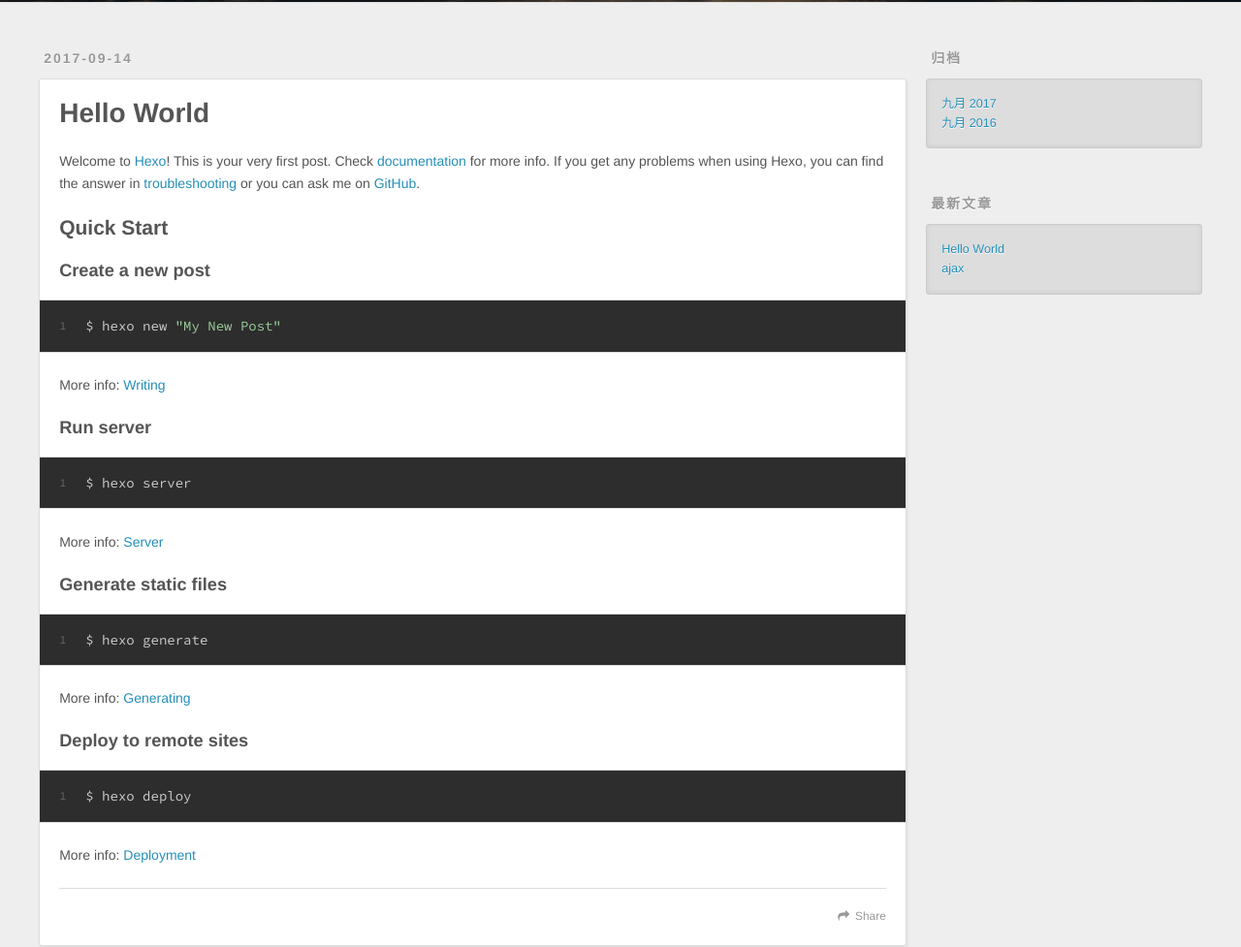
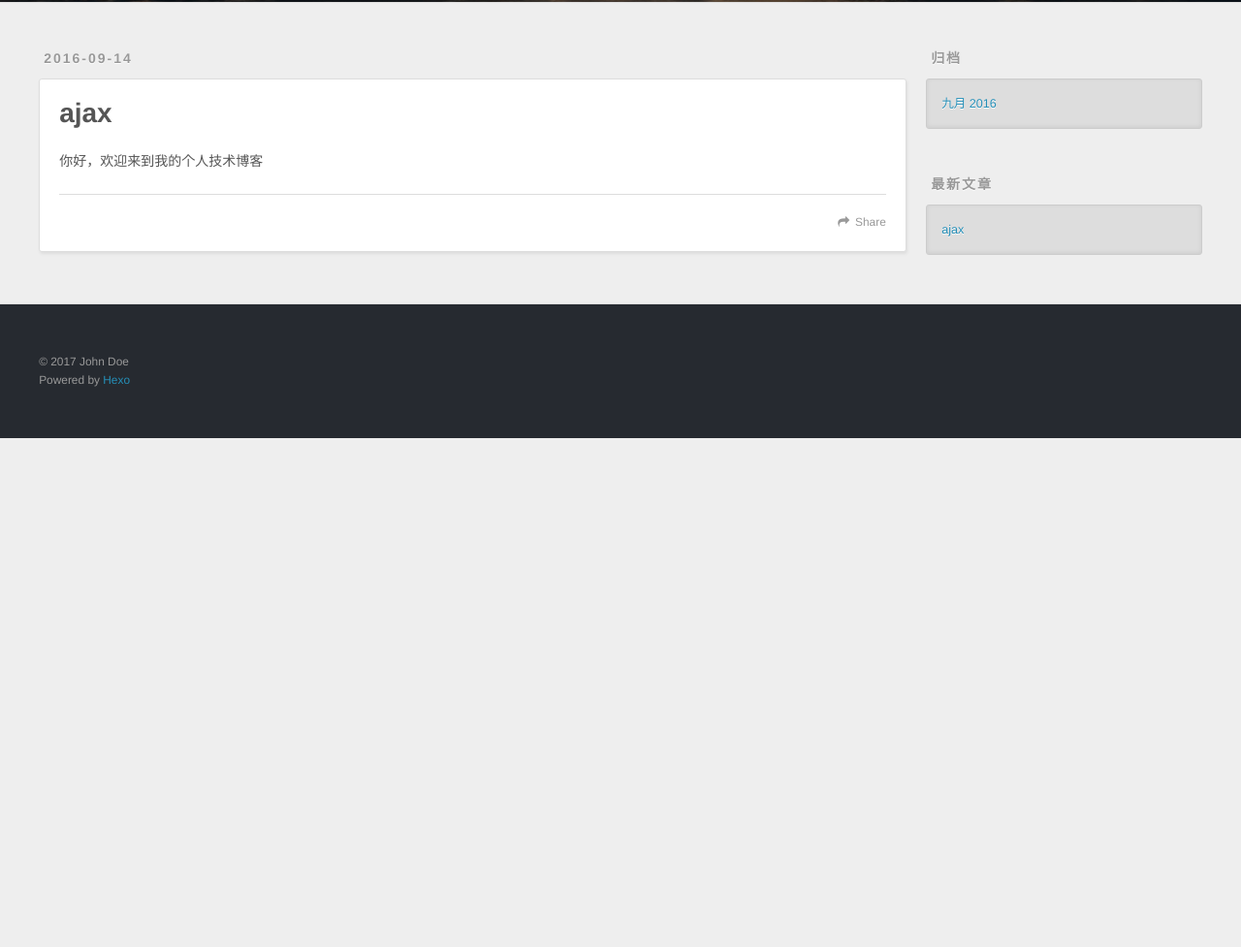
Before and after one commit to w-raining/blog, a plain HTML site: page index.html in a window 1280 px wide. Shown: the part 298-1275 px from the top of the page at 97% size. After the commit the page ends 800 px from the top, so only its background shows below. Drawn offline with nearby package versions, Linux system fonts and the light colour scheme.

Commit message:
Site updated: 2017-09-14 17:20:04

```diff
--- a/index.html
+++ b/index.html
@@ -62,51 +62,6 @@
       <div class="outer">
         <section id="main">
 
-    <article id="post-hello-world" class="article article-type-post" itemscope itemprop="blogPost">
-  <div class="article-meta">
-    <a href="/2017/09/14/hello-world/" class="article-date">
-  <time datetime="2017-09-14T08:49:34.410Z" itemprop="datePublished">2017-09-14</time>
-</a>
-
-  </div>
-  <div class="article-inner">
-
-
-      <header class="article-header">
-
-
-    <h1 itemprop="name">
-      <a class="article-title" href="/2017/09/14/hello-world/">Hello World</a>
-    </h1>
-
-
-      </header>
-
-    <div class="article-entry" itemprop="articleBody">
-
-        <p>Welcome to <a href="https://hexo.io/" target="_blank" rel="external">Hexo</a>! This is your very first post. Check <a href="https://hexo.io/docs/" target="_blank" rel="external">documentation</a> for more info. If you get any problems when using Hexo, you can find the answer in <a href="https://hexo.io/docs/troubleshooting.html" target="_blank" rel="external">troubleshooting</a> or you can ask me on <a href="https://github.com/hexojs/hexo/issues" target="_blank" rel="external">GitHub</a>.</p>
-<h2 id="Quick-Start"><a href="#Quick-Start" class="headerlink" title="Quick Start"></a>Quick Start</h2><h3 id="Create-a-new-post"><a href="#Create-a-new-post" class="headerlink" title="Create a new post"></a>Create a new post</h3><figure class="highlight bash"><table><tr><td class="gutter"><pre><div class="line">1</div></pre></td><td class="code"><pre><div class="line">$ hexo new <span class="string">"My New Post"</span></div></pre></td></tr></table></figure>
-<p>More info: <a href="https://hexo.io/docs/writing.html" target="_blank" rel="external">Writing</a></p>
-<h3 id="Run-server"><a href="#Run-server" class="headerlink" title="Run server"></a>Run server</h3><figure class="highlight bash"><table><tr><td class="gutter"><pre><div class="line">1</div></pre></td><td class="code"><pre><div class="line">$ hexo server</div></pre></td></tr></table></figure>
-<p>More info: <a href="https://hexo.io/docs/server.html" target="_blank" rel="external">Server</a></p>
-<h3 id="Generate-static-files"><a href="#Generate-static-files" class="headerlink" title="Generate static files"></a>Generate static files</h3><figure class="highlight bash"><table><tr><td class="gutter"><pre><div class="line">1</div></pre></td><td class="code"><pre><div class="line">$ hexo generate</div></pre></td></tr></table></figure>
-<p>More info: <a href="https://hexo.io/docs/generating.html" target="_blank" rel="external">Generating</a></p>
-<h3 id="Deploy-to-remote-sites"><a href="#Deploy-to-remote-sites" class="headerlink" title="Deploy to remote sites"></a>Deploy to remote sites</h3><figure class="highlight bash"><table><tr><td class="gutter"><pre><div class="line">1</div></pre></td><td class="code"><pre><div class="line">$ hexo deploy</div></pre></td></tr></table></figure>
-<p>More info: <a href="https://hexo.io/docs/deployment.html" target="_blank" rel="external">Deployment</a></p>
-
-
-    </div>
-    <footer class="article-footer">
-      <a data-url="http://raining-blog.com/2017/09/14/hello-world/" data-id="cj7k82sv800017wv87xf2ryf0" class="article-share-link">Share</a>
-
-
-    </footer>
-  </div>
-
-</article>
-
-
-
     <article id="post-ajax" class="article article-type-post" itemscope itemprop="blogPost">
   <div class="article-meta">
     <a href="/2016/09/14/ajax/" class="article-date">
@@ -134,7 +89,7 @@
 
     </div>
     <footer class="article-footer">
-      <a data-url="http://raining-blog.com/2016/09/14/ajax/" data-id="cj7k82sv100007wv8xa4bqz5a" class="article-share-link">Share</a>
+      <a data-url="http://raining-blog.com/2016/09/14/ajax/" data-id="cj7k8uxz80000kwv82vrnmbr2" class="article-share-link">Share</a>
 
 
     </footer>
@@ -161,7 +116,7 @@
   <div class="widget-wrap">
     <h3 class="widget-title">归档</h3>
     <div class="widget">
-      <ul class="archive-list"><li class="archive-list-item"><a class="archive-list-link" href="/archives/2017/09/">九月 2017</a></li><li class="archive-list-item"><a class="archive-list-link" href="/archives/2016/09/">九月 2016</a></li></ul>
+      <ul class="archive-list"><li class="archive-list-item"><a class="archive-list-link" href="/archives/2016/09/">九月 2016</a></li></ul>
     </div>
   </div>
 
@@ -172,10 +127,6 @@
     <h3 class="widget-title">最新文章</h3>
     <div class="widget">
       <ul>
-
-          <li>
-            <a href="/2017/09/14/hello-world/">Hello World</a>
-          </li>
 
           <li>
             <a href="/2016/09/14/ajax/">ajax</a>
```
Also changed, not shown: 2016/09/14/ajax/index.html (+2 -20 lines), archives/2016/09/index.html (+1 -5 lines), archives/2016/index.html (+1 -5 lines), archives/index.html (+1 -34 lines).
